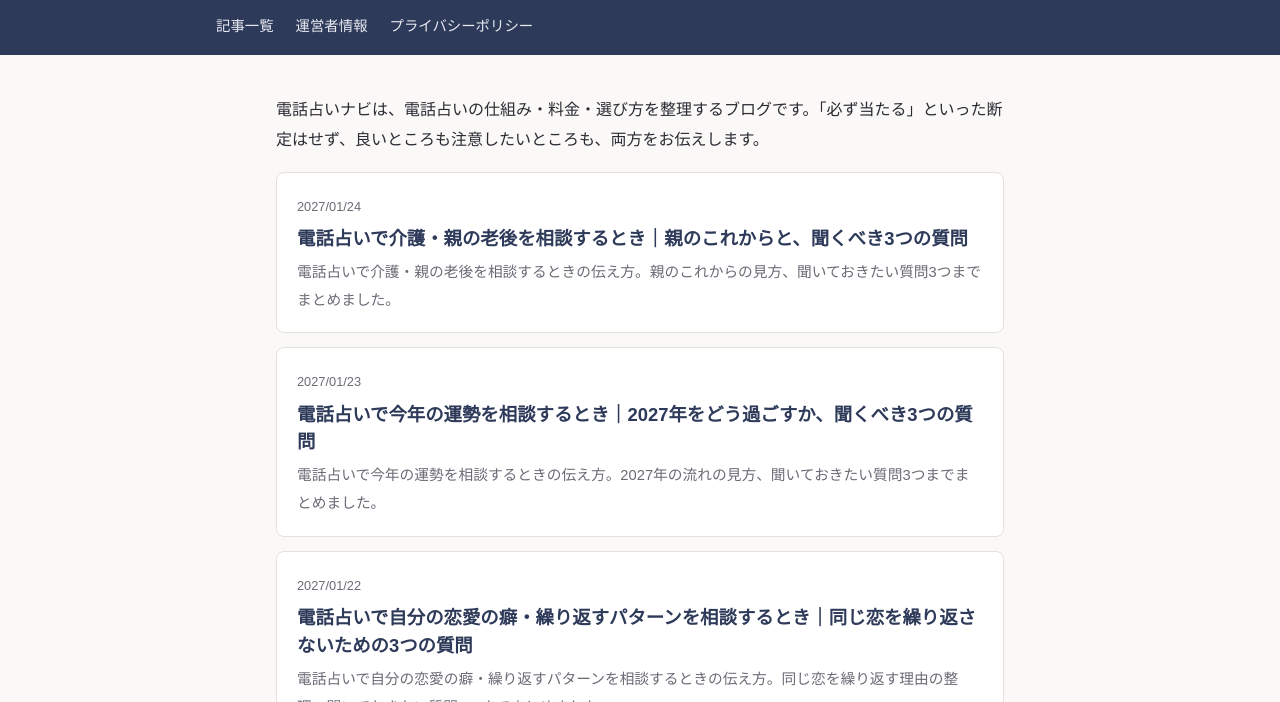
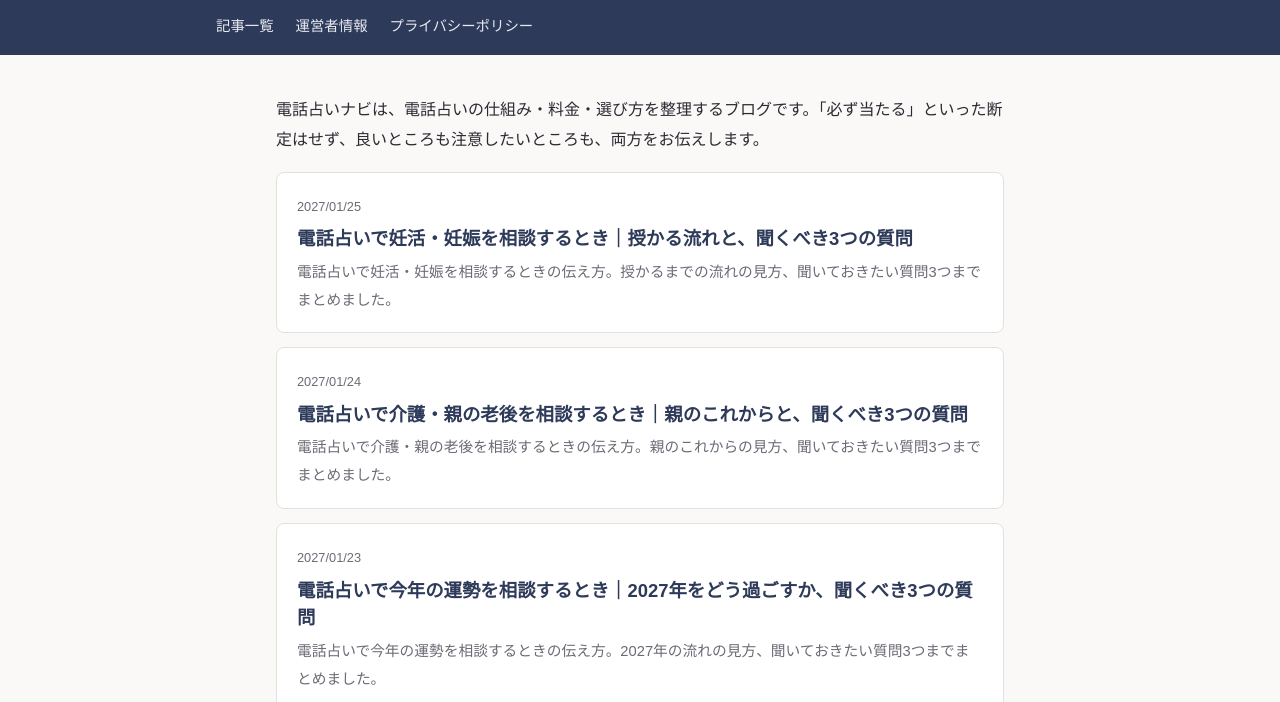
Before and after one commit to yuito1993/denwa-blog, a plain HTML site: page index.html in a window 1280 px wide. Shown: the part 98-800 px from the top of the page. Drawn offline with Linux system fonts and the light colour scheme.

Commit message:
電話占いブログ第72本：妊活・妊娠の相談を追加

```diff
--- a/index.html
+++ b/index.html
@@ -22,6 +22,11 @@
 <main class="container">
   <p>電話占いナビは、電話占いの仕組み・料金・選び方を整理するブログです。「必ず当たる」といった断定はせず、良いところも注意したいところも、両方をお伝えします。</p>
   <ul class="article-list">
+    <li>
+      <span class="date">2027/01/25</span>
+      <h2><a href="articles/ninkatsu-ninshin-sodan.html">電話占いで妊活・妊娠を相談するとき｜授かる流れと、聞くべき3つの質問</a></h2>
+      <p>電話占いで妊活・妊娠を相談するときの伝え方。授かるまでの流れの見方、聞いておきたい質問3つまでまとめました。</p>
+    </li>
     <li>
       <span class="date">2027/01/24</span>
       <h2><a href="articles/kaigo-oya-rougo-sodan.html">電話占いで介護・親の老後を相談するとき｜親のこれからと、聞くべき3つの質問</a></h2>
```
